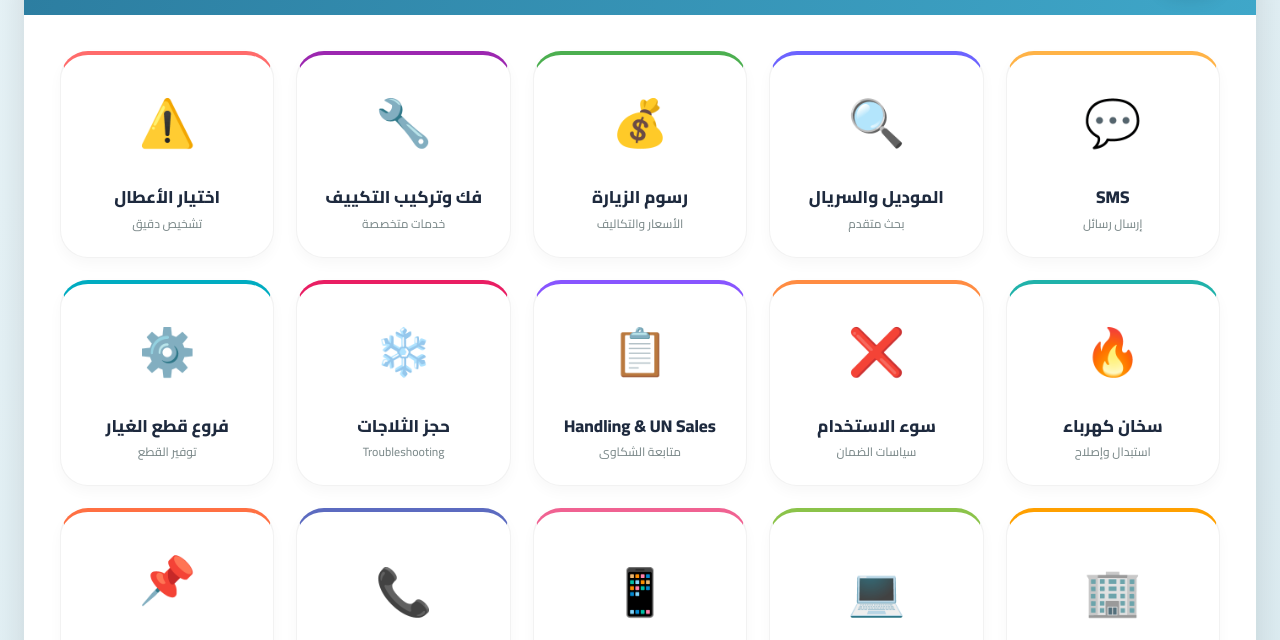
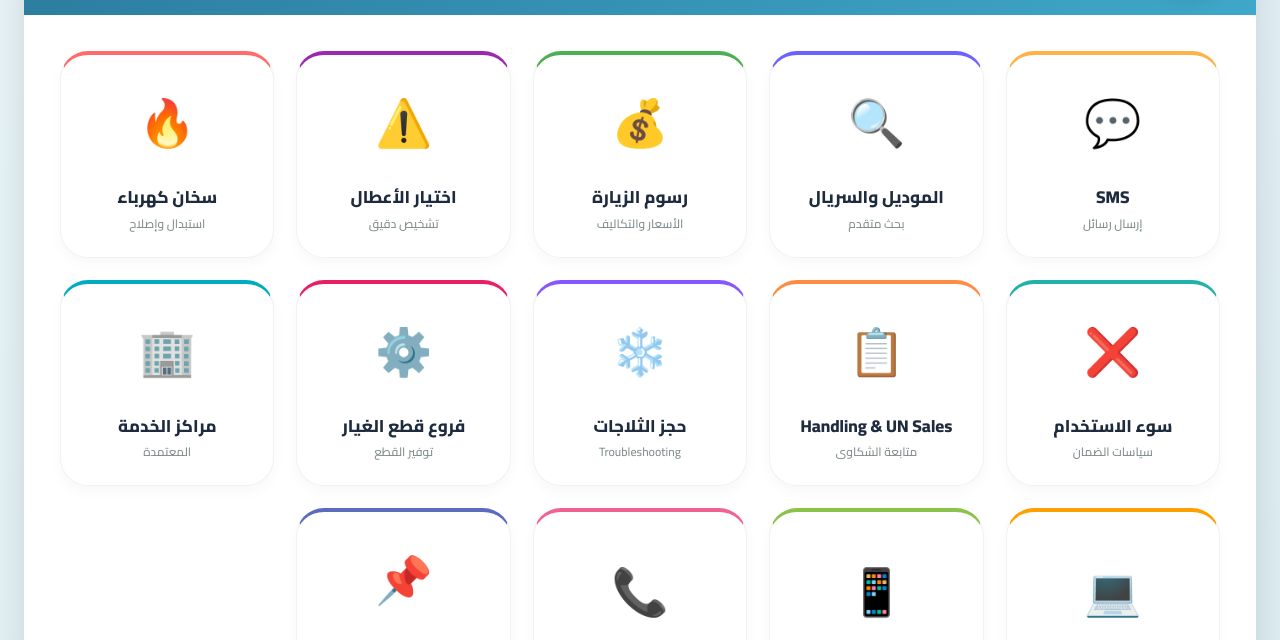
Before and after one commit to awadshihata4-ctrl/UGT-Site, a plain HTML site: page index.html/index.html in a window 1280 px wide. Shown: the part 122-762 px from the top of the page. Drawn offline with Linux system fonts and the light colour scheme.

Commit message:
Update index.html

```diff
--- a/index.html/index.html
+++ b/index.html/index.html
@@ -321,8 +321,7 @@
                     <div class="premium-card" data-page="sms.html"><div class="card-icon">💬</div><div class="card-title">SMS</div><div class="card-sub">إرسال رسائل</div></div>
                     <div class="premium-card" data-page="model-serial.html"><div class="card-icon">🔍</div><div class="card-title">الموديل والسريال</div><div class="card-sub">بحث متقدم</div></div>
                     <div class="premium-card" data-page="visit-fees.html"><div class="card-icon">💰</div><div class="card-title">رسوم الزيارة</div><div class="card-sub">الأسعار والتكاليف</div></div>
-                                     <div class="premium-card" data-page="ac-install.html"><div class="card-icon">🔧</div><div class="card-title">فك وتركيب التكييف</div><div class="card-sub">خدمات متخصصة</div></div>
-                    <div class="premium-card" data-page="faults.html"><div class="card-icon">⚠️</div><div class="card-title">اختيار الأعطال</div><div class="card-sub">تشخيص دقيق</div></div>
+                      <div class="premium-card" data-page="faults.html"><div class="card-icon">⚠️</div><div class="card-title">اختيار الأعطال</div><div class="card-sub">تشخيص دقيق</div></div>
                     <div class="premium-card" data-page="electric-heater.html"><div class="card-icon">🔥</div><div class="card-title">سخان كهرباء</div><div class="card-sub">استبدال وإصلاح</div></div>
                     <div class="premium-card" data-page="misuse.html"><div class="card-icon">❌</div><div class="card-title">سوء الاستخدام</div><div class="card-sub">سياسات الضمان</div></div>
                     <div class="premium-card" data-page="Hande -UNsales-compalin.html"><div class="card-icon">📋</div><div class="card-title">Handling & UN Sales</div><div class="card-sub">متابعة الشكاوى</div></div>
```
